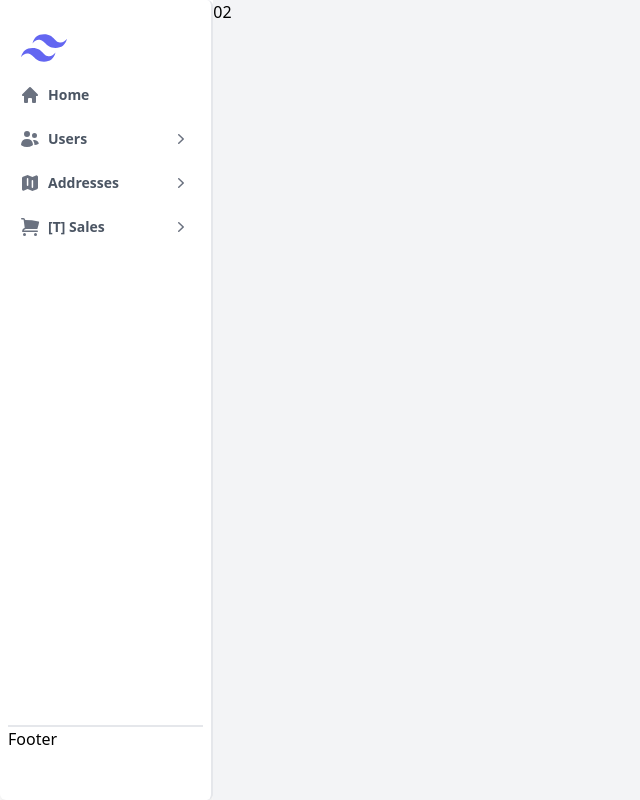
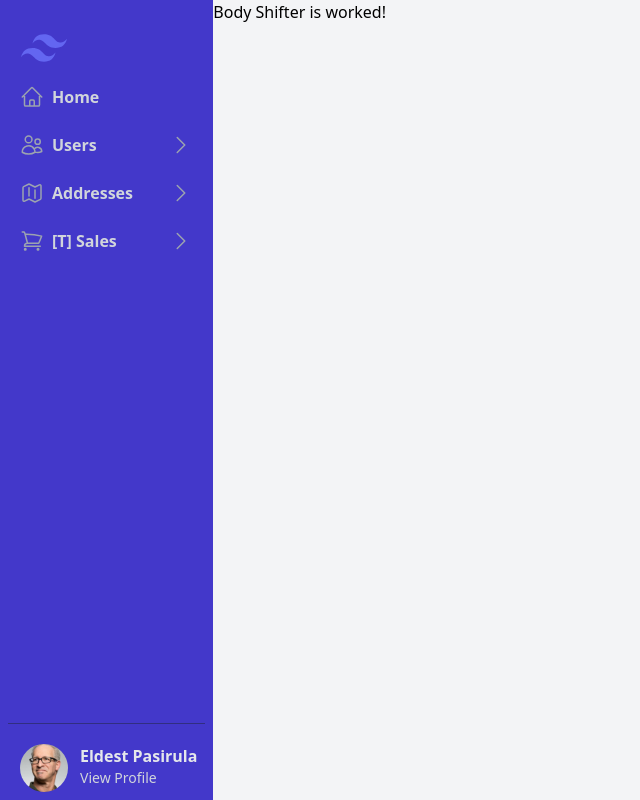
Before and after one commit to aknutman/next-groceries-sales, a Next.js app: page /s/system-master-user-list in a window 1280 px wide. Shown: the whole page, without its empty margins (0-640 px from the left). Built offline with nearby package versions, Linux system fonts and the light colour scheme.

Commit message:
new color and footer

```diff
--- a/components/full/shifter.tsx
+++ b/components/full/shifter.tsx
@@ -1,6 +1,6 @@
 import { ShifterModel } from "./model/shifter.model";
-import Header from "../partial/header";
 import Sidebar from "../partial/sidebar";
+import BodyShifter from "../partial/body.shifter";
 import React from "react";
 
 export default function Shifter(ShifterData: ShifterModel) {
@@ -11,7 +11,9 @@ export default function Shifter(ShifterData: ShifterModel) {
       <div className="basis-1/6">
         <Sidebar />
       </div>
-      <div className="basis-5/6 bg-gray-100">02</div>
+      <div className="basis-5/6 bg-gray-100">
+        <BodyShifter />
+      </div>
     </div>
   );
 }
--- /dev/null
+++ b/components/partial/body.shifter.tsx
@@ -0,0 +1,3 @@
+export default function BodyShifter() {
+  return <>Body Shifter is worked!</>;
+}
--- a/components/partial/sidebar.tsx
+++ b/components/partial/sidebar.tsx
@@ -38,6 +38,7 @@ export default function Sidebar() {
     return (
       <ParentSideBar
         MenuItem={DefaultSidebarMenu.MenuItem}
+        Footer={DefaultSidebarMenu.Footer}
         onItemClick={(item: Item) => {
           handleItemClick(item);
         }}
--- /dev/null
+++ b/components/partial/sidebar/FooterButton.tsx
@@ -0,0 +1,20 @@
+import Image from "next/image";
+import { Footer } from "./sidebar.model";
+
+export function FooterButton({ Name, ImageUrl }: Footer) {
+  return (
+    <button className="flex flex-row ml-3 mt-5 ">
+      <Image
+        className="h-12 w-12 rounded-full"
+        src={ImageUrl}
+        height={48}
+        width={48}
+        alt="Your Company"
+      />
+      <div className="flex flex-col ml-3 text-left">
+        <span className="text-gray-200 text-base font-bold">{Name}</span>
+        <span className="text-gray-300 text-sm">View Profile</span>
+      </div>
+    </button>
+  );
+}
--- a/components/partial/sidebar/MenuButton.tsx
+++ b/components/partial/sidebar/MenuButton.tsx
@@ -1,4 +1,4 @@
-import * as Solid20Icon from "@heroicons/react/20/solid";
+import * as Solid20Icon from "@heroicons/react/24/outline";
 import { MenuItem } from "./sidebar.model";
 
 interface MenuItemClick extends MenuItem {
@@ -9,11 +9,11 @@ export function MenuButton({ Icon, Name, Child, onItemClick }: MenuItemClick) {
   if (Child?.length && Child.length > 0) {
     return (
       <button
-        className="group flex flex-row w-full items-center rounded-md px-3 py-3 text-sm hover:bg-gray-200"
+        className="group flex flex-row w-full items-center rounded-md px-3 py-3 text-base hover:bg-indigo-800"
         onClick={onItemClick}
       >
         <SelectMiniIcon iconName={Icon} />
-        <span className="flex-none text-gray-600 font-semibold ml-2">
+        <span className="flex-none text-gray-300 font-semibold ml-2">
           {Name}
         </span>
         <div className="grow">
@@ -26,11 +26,11 @@ export function MenuButton({ Icon, Name, Child, onItemClick }: MenuItemClick) {
 
   return (
     <button
-      className="group flex w-full items-center rounded-md px-3 py-3 text-sm hover:bg-gray-200"
+      className="group flex w-full items-center rounded-md px-3 py-3 text-base hover:bg-indigo-800"
       onClick={onItemClick}
     >
       <SelectMiniIcon iconName={Icon} />
-      <span className="text-gray-600 font-semibold ml-2">{Name}</span>
+      <span className="text-gray-300 font-semibold ml-2">{Name}</span>
     </button>
   );
 }
@@ -38,43 +38,43 @@ export function MenuButton({ Icon, Name, Child, onItemClick }: MenuItemClick) {
 function SelectMiniIcon({ iconName }: any) {
   switch (iconName) {
     case Solid20Icon.PencilIcon:
-      return <Solid20Icon.PencilIcon className="w-5 h-5 text-gray-500" />;
+      return <Solid20Icon.PencilIcon className="w-6 h-6 text-gray-400" />;
     case Solid20Icon.HomeIcon:
-      return <Solid20Icon.HomeIcon className="w-5 h-5 text-gray-500" />;
+      return <Solid20Icon.HomeIcon className="w-6 h-6 text-gray-400" />;
     case Solid20Icon.UsersIcon:
-      return <Solid20Icon.UsersIcon className="w-5 h-5 text-gray-500" />;
+      return <Solid20Icon.UsersIcon className="w-6 h-6 text-gray-400" />;
     case Solid20Icon.MapIcon:
-      return <Solid20Icon.MapIcon className="w-5 h-5 text-gray-500" />;
+      return <Solid20Icon.MapIcon className="w-6 h-6 text-gray-400" />;
     case Solid20Icon.ShoppingCartIcon:
-      return <Solid20Icon.ShoppingCartIcon className="w-5 h-5 text-gray-500" />;
+      return <Solid20Icon.ShoppingCartIcon className="w-6 h-6 text-gray-400" />;
     case Solid20Icon.Square3Stack3DIcon:
       return (
-        <Solid20Icon.Square3Stack3DIcon className="w-5 h-5 text-gray-500" />
+        <Solid20Icon.Square3Stack3DIcon className="w-6 h-6 text-gray-400" />
       );
     case Solid20Icon.RectangleStackIcon:
       return (
-        <Solid20Icon.RectangleStackIcon className="w-5 h-5 text-gray-500" />
+        <Solid20Icon.RectangleStackIcon className="w-6 h-6 text-gray-400" />
       );
     case Solid20Icon.MapPinIcon:
-      return <Solid20Icon.MapPinIcon className="w-5 h-5 text-gray-500" />;
+      return <Solid20Icon.MapPinIcon className="w-6 h-6 text-gray-400" />;
     case Solid20Icon.ChevronRightIcon:
-      return <Solid20Icon.ChevronRightIcon className="w-5 h-5 text-gray-500" />;
+      return <Solid20Icon.ChevronRightIcon className="w-6 h-6 text-gray-400" />;
     case Solid20Icon.ArrowSmallLeftIcon:
       return (
-        <Solid20Icon.ArrowSmallLeftIcon className="w-5 h-5 text-gray-500" />
+        <Solid20Icon.ArrowSmallLeftIcon className="w-6 h-6 text-gray-400" />
       );
     case Solid20Icon.LockClosedIcon:
-      return <Solid20Icon.LockClosedIcon className="w-5 h-5 text-gray-500" />;
+      return <Solid20Icon.LockClosedIcon className="w-6 h-6 text-gray-400" />;
     case Solid20Icon.PuzzlePieceIcon:
-      return <Solid20Icon.PuzzlePieceIcon className="w-5 h-5 text-gray-500" />;
+      return <Solid20Icon.PuzzlePieceIcon className="w-6 h-6 text-gray-400" />;
     case Solid20Icon.CircleStackIcon:
-      return <Solid20Icon.CircleStackIcon className="w-5 h-5 text-gray-500" />;
+      return <Solid20Icon.CircleStackIcon className="w-6 h-6 text-gray-400" />;
     case Solid20Icon.DocumentTextIcon:
-      return <Solid20Icon.DocumentTextIcon className="w-5 h-5 text-gray-500" />;
+      return <Solid20Icon.DocumentTextIcon className="w-6 h-6 text-gray-400" />;
     case Solid20Icon.DocumentIcon:
-      return <Solid20Icon.DocumentIcon className="w-5 h-5 text-gray-500" />;
+      return <Solid20Icon.DocumentIcon className="w-6 h-6 text-gray-400" />;
 
     default:
-      return <Solid20Icon.HashtagIcon className="w-5 h-5 text-gray-500" />;
+      return <Solid20Icon.HashtagIcon className="w-6 h-6 text-gray-400" />;
   }
 }
--- a/components/partial/sidebar/child.sidebar.tsx
+++ b/components/partial/sidebar/child.sidebar.tsx
@@ -1,4 +1,4 @@
-import * as Solid20Icon from "@heroicons/react/20/solid";
+import * as Solid20Icon from "@heroicons/react/24/outline";
 import { MenuButton } from "./MenuButton";
 import { Item } from "./sidebar.model";
 
@@ -22,7 +22,7 @@ export function ChildSideBar({
   }
 
   return (
-    <div className="flex flex-col bg-white rounded-md shadow-lg w-full h-full p-2 border-r-2">
+    <div className="flex flex-col bg-indigo-700 shadow-lg w-full h-full p-2 border-r-2">
       <div className="basis-1/12">
         <MenuButton
           key={ParentItem?.Value}
--- a/components/partial/sidebar/parent.sidebar.tsx
+++ b/components/partial/sidebar/parent.sidebar.tsx
@@ -1,19 +1,21 @@
 import Image from "next/image";
 import { MenuButton } from "./MenuButton";
-import { Item, MenuItem } from "./sidebar.model";
+import { FooterButton } from "./FooterButton";
+import { Item, MenuItem, Footer } from "./sidebar.model";
 
 export interface ParentType {
   MenuItem: MenuItem[];
   onItemClick?: any;
+  Footer: Footer;
 }
 
-export function ParentSideBar({ MenuItem, onItemClick }: ParentType) {
+export function ParentSideBar({ MenuItem, Footer, onItemClick }: ParentType) {
   function handleItemClick(item: Item) {
     onItemClick(item);
   }
 
   return (
-    <div className="flex flex-col bg-white rounded-md shadow-lg w-full h-full p-2 border-r-2">
+    <div className="flex flex-col bg-indigo-700 shadow-lg w-full h-full p-2">
       <div className="basis-1/12 pt-4 pl-3">
         <Image
           className="mx-auto h-12 w-12 inline-block align-middle"
@@ -39,7 +41,10 @@ export function ParentSideBar({ MenuItem, onItemClick }: ParentType) {
           ))}
         </>
       </div>
-      <div className="basis-1/12 box-content border-t-2">Footer</div>
+      <hr className="box-border border-double border-indigo-900 border-1" />
+      <div className="basis-1/12">
+        <FooterButton Name={Footer.Name} ImageUrl={Footer.ImageUrl} />
+      </div>
     </div>
   );
 }
--- a/components/partial/sidebar/sidebar.data.ts
+++ b/components/partial/sidebar/sidebar.data.ts
@@ -1,4 +1,4 @@
-import * as Solid20Icon from "@heroicons/react/20/solid";
+import * as Solid20Icon from "@heroicons/react/24/outline";
 import { SidebarModel } from "./sidebar.model";
 
 export const DefaultSidebarMenu: SidebarModel = {
@@ -105,4 +105,8 @@ export const DefaultSidebarMenu: SidebarModel = {
       ],
     },
   ],
+  Footer: {
+    Name: "Eldest Pasirula",
+    ImageUrl: "/Images/tom-cook.avif",
+  },
 };
--- a/components/partial/sidebar/sidebar.model.ts
+++ b/components/partial/sidebar/sidebar.model.ts
@@ -19,10 +19,16 @@ export interface MenuItem extends Item {
   Child?: Item[];
 }
 
+export interface Footer {
+  Name: string;
+  ImageUrl: string;
+}
+
 export interface SidebarModel {
   Header: {
     Title: string;
     Description: string;
   };
   MenuItem: MenuItem[];
+  Footer: Footer;
 }
```
Also changed, not shown: public/Images/photo-1472099645785-5658abf4ff4e.avif (deleted), public/Images/tom-cook.avif (added).
